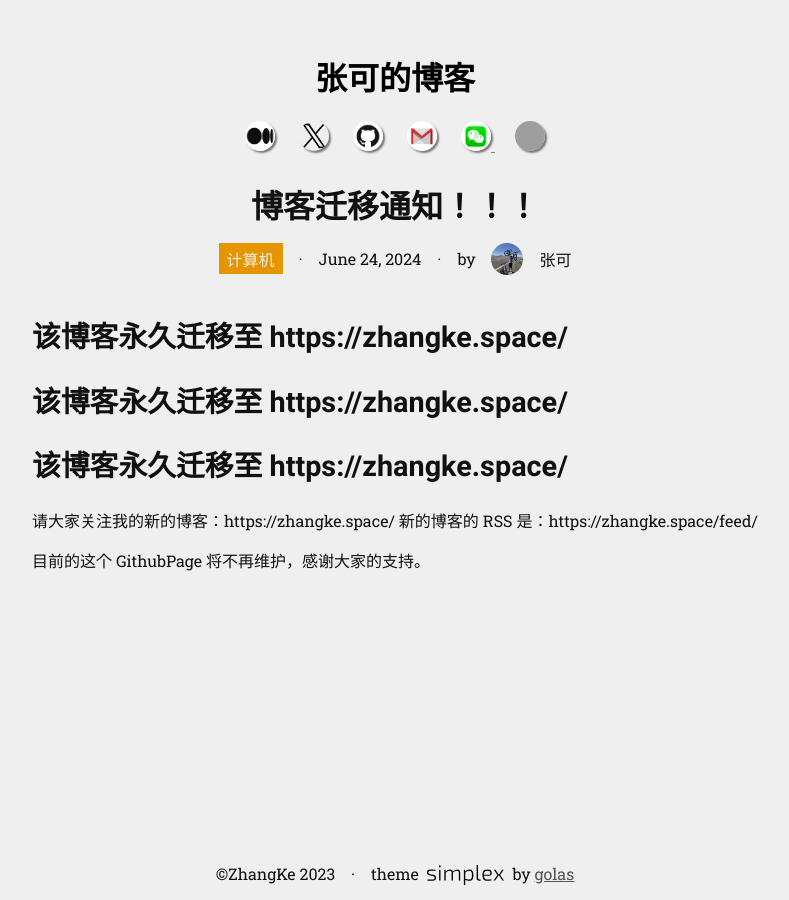
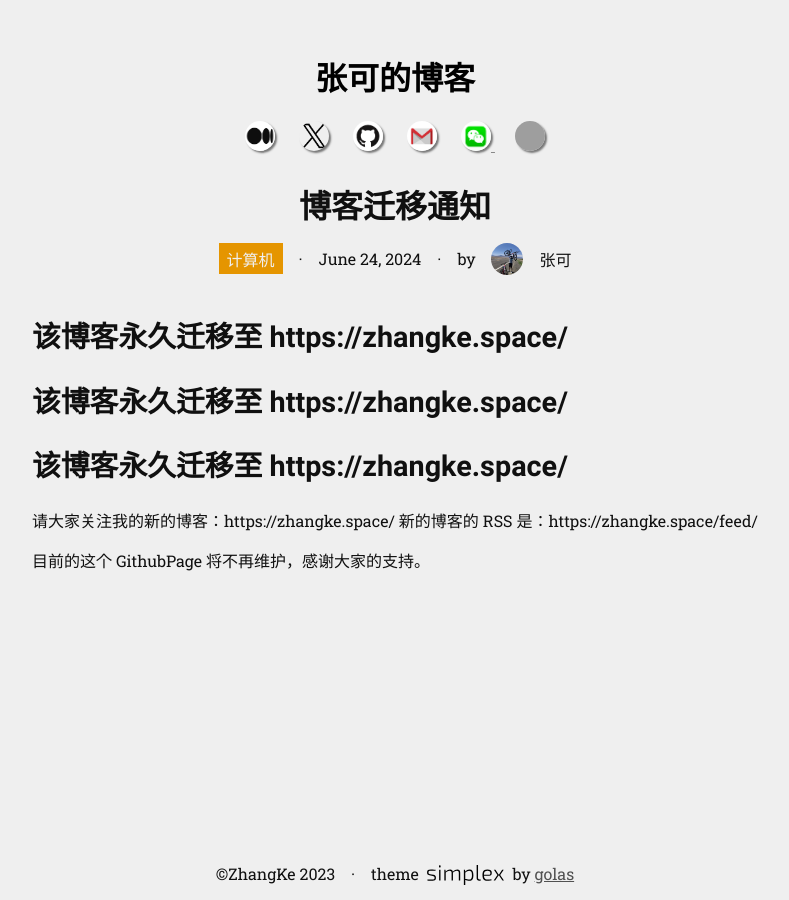
Before and after one commit to 0xZhangKe/0xZhangKe.github.io, a Jekyll site: the page built from _posts/2024-06-24-migrate-to-zhangke-space-notification.md, in a window 1280 px wide. Shown: the whole page, without its empty margins (245-1034 px from the left). Built offline with Jekyll 4.4.1, drawn with Linux system fonts in a browser that asks for light colours; comment, search, counter and statistics services are not loaded; grey boxes are pictures that could not be loaded.

```diff
--- a/_posts/2024-06-24-migrate-to-zhangke-space-notification.md
+++ b/_posts/2024-06-24-migrate-to-zhangke-space-notification.md
@@ -1,7 +1,7 @@
 ---
 layout: post
 category: computer
-title: "博客迁移通知！！！"
+title: "博客迁移通知"
 author: ZhangKe
 date:   2024-06-24 15:32:30 +0800
 ---
```
